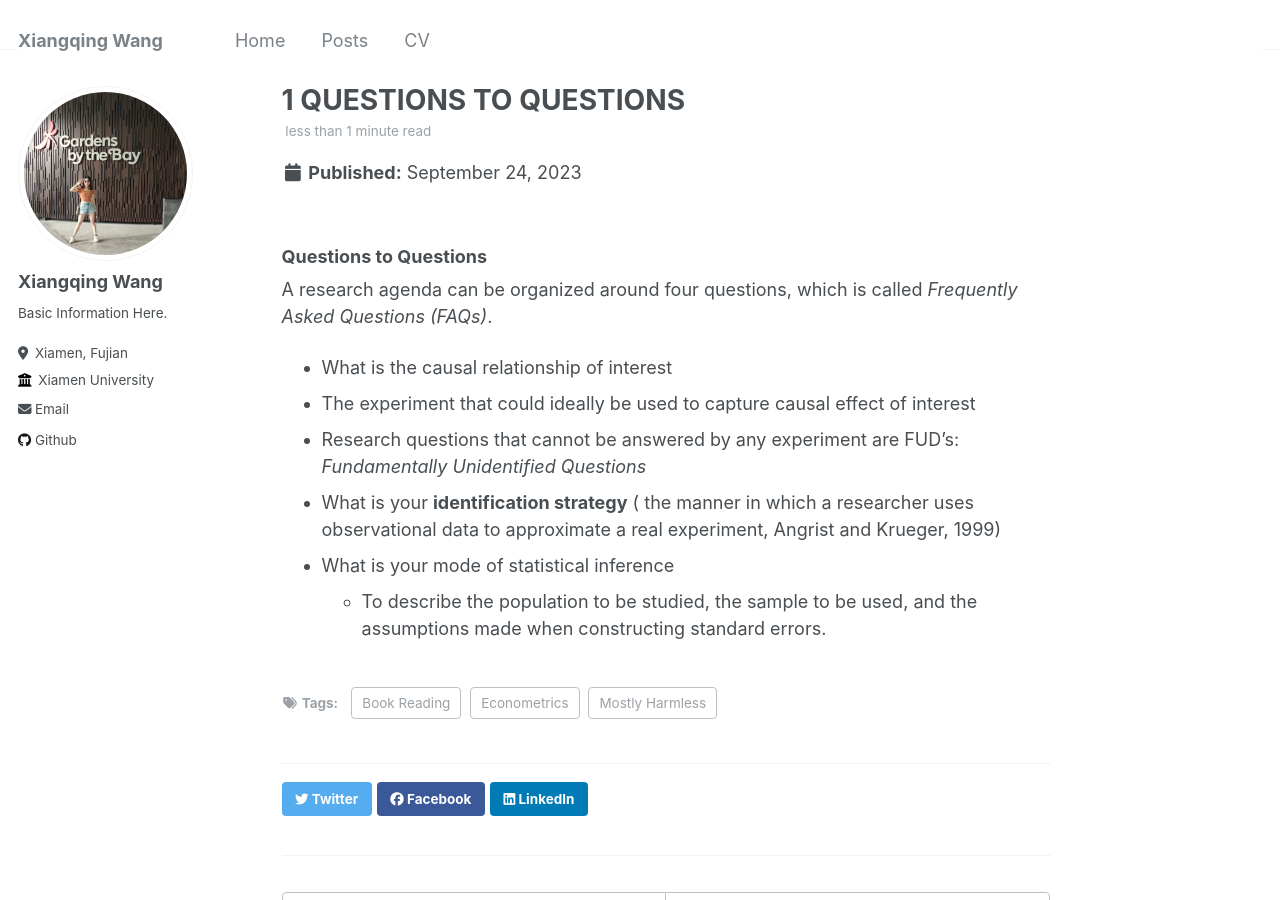
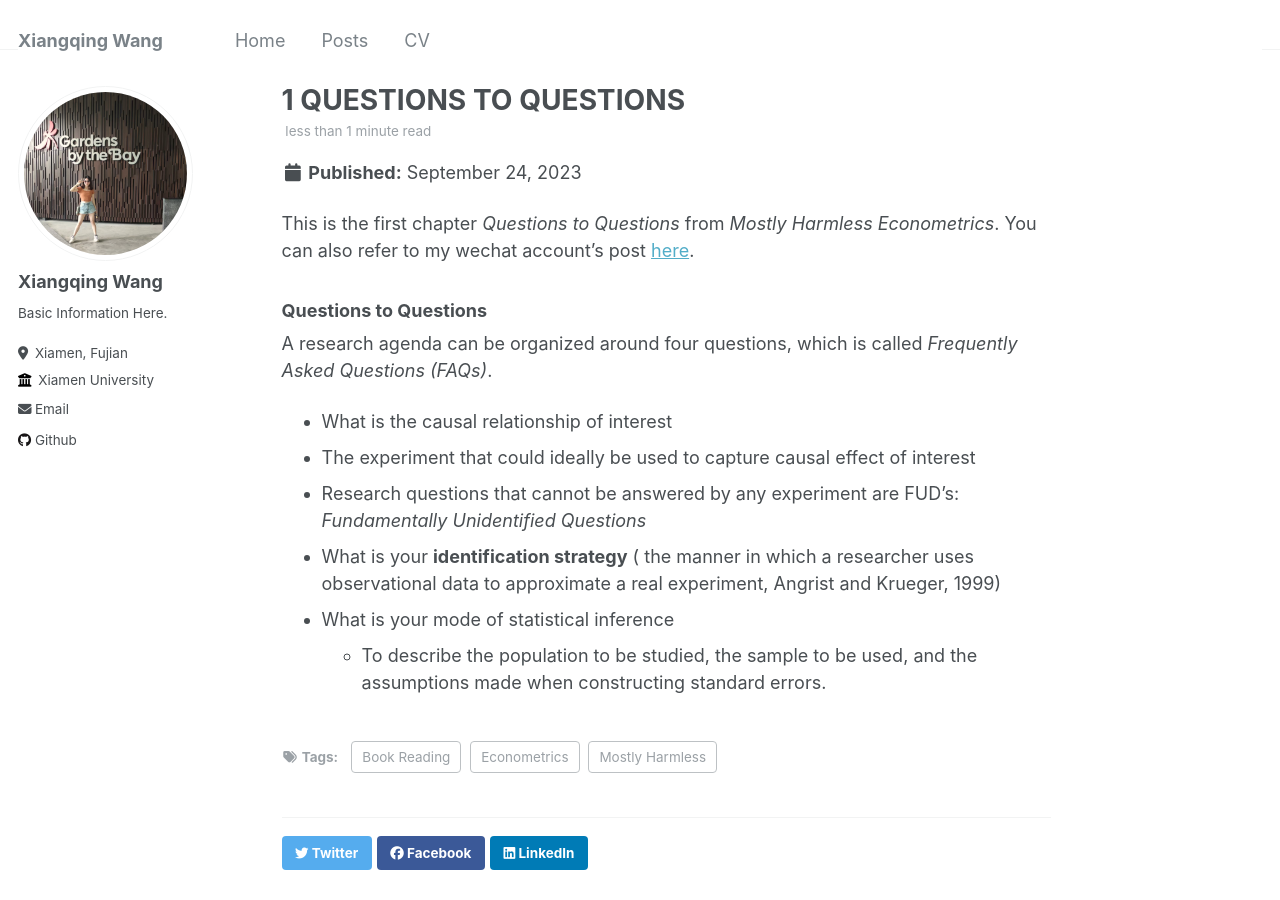
Before and after one commit to leahxqing/leahxqing.github.io, a Jekyll site: the page built from _posts/2023-09-24-hameless_1.md, in a window 1280 px wide and 900 px high. Built offline with Jekyll 4.4.1, drawn with Linux system fonts in a browser that asks for light colours.

Commit message:
Update 2023-09-24-hameless_1.md

```diff
--- a/_posts/2023-09-24-hameless_1.md
+++ b/_posts/2023-09-24-hameless_1.md
@@ -8,6 +8,9 @@ tags:
   - Mostly Harmless
 ---
 
+This is the first chapter *Questions to Questions* from *Mostly Harmless Econometrics*. You can also refer to my wechat account's post [here](https://mp.weixin.qq.com/s/ntU-3PRQWR4LuT98777-ig).
+
+
 ### Questions to Questions
 
 A research agenda can be organized around four questions, which is called *Frequently Asked Questions (FAQs)*.
```
